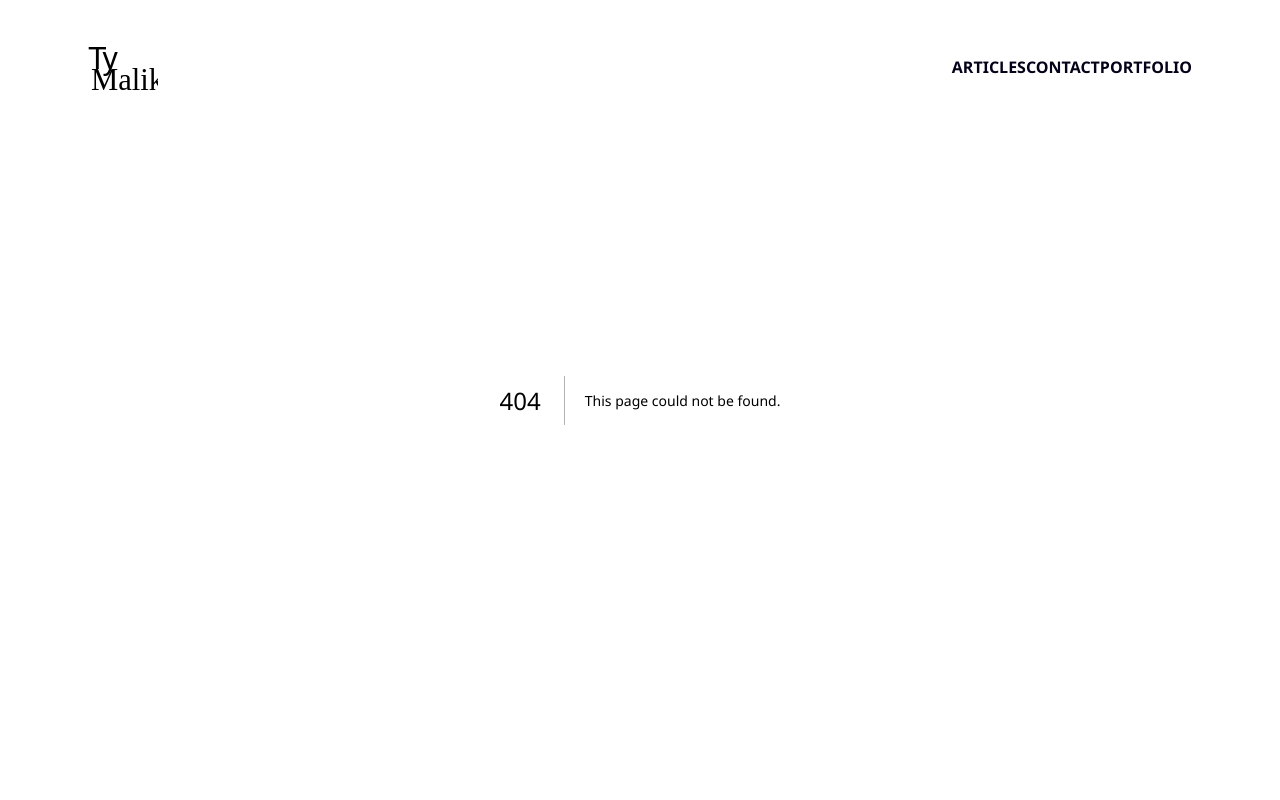
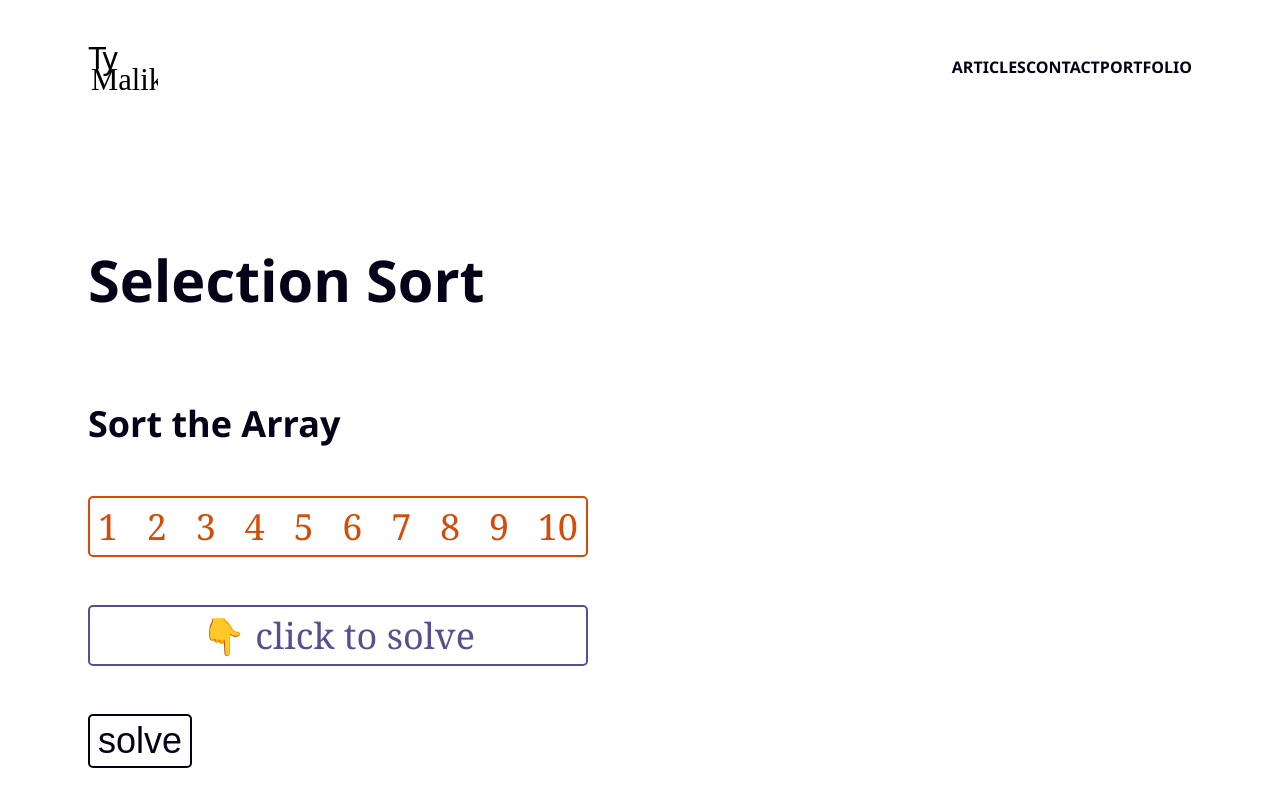
Before and after one commit to permalik/tymalik_primary, a Next.js app: page /foundation/selectionSort in a window 1280 px wide. Before the commit this address had no page. Shown: the top 800 px of the page. Built offline with nearby package versions, Linux system fonts and the light colour scheme.

Commit message:
Complete selection sort foundation page component

```diff
--- a/src/components/Showcase/Showcase.js
+++ b/src/components/Showcase/Showcase.js
@@ -54,7 +54,7 @@ export default function Showcase() {
             <li>Test each side of selection</li>
             <li>Return target value if contained</li>
             <li>Return -1 if target value is absent</li>
-            <li>Best Case: O(1)</li>
+            <li>Best Case: &#937;(1)</li>
             <li>Worst Case: O(log n)</li>
           </ul>
         </ShowcaseCard>
--- a/src/pages/foundation/iterativeBinarySearch.js
+++ b/src/pages/foundation/iterativeBinarySearch.js
@@ -77,7 +77,7 @@ export default function IterativeBinarySearch() {
 
   return (
     <FoundationLayout
-      bestCase='O(1)'
+      bestCase='&#937;(1)'
       editorCode={code}
       description={summary}
       foundationTitle='Iterative Binary Search'
--- a/src/pages/foundation/iterativeLinearSearch.js
+++ b/src/pages/foundation/iterativeLinearSearch.js
@@ -57,14 +57,14 @@ export default function LinearSearch() {
 
   return (
     <FoundationLayout
-      bestCase='O(1)'
+      bestCase='&#937;(1)'
       editorCode={code}
       description={summary}
       foundationTitle='Iterative Linear Search'
       worstCase='O(n)'
     >
       <Head>
-        <title>Foundation | Linear Search</title>
+        <title>Foundation | Iterative Linear Search</title>
         <meta
           name='description'
           content='Algorithm Foundation; Iterative Linear Search'
--- /dev/null
+++ b/src/pages/foundation/selectionSort.js
@@ -0,0 +1,144 @@
+import Head from 'next/head';
+import { useState } from 'react';
+
+import FoundationLayout from '../../components/FoundationLayout';
+
+import SelectionSortStyles from '../../styles/SelectionSort.module.scss';
+
+const orderedParameterRange = Array.apply(0, new Array(10)).map(function (
+  _,
+  i
+) {
+  return i + 1;
+});
+
+const orderedRange = Array.apply(0, new Array(10)).map(function (_, i) {
+  return i + 1;
+});
+
+const shuffledParameterRange = orderedParameterRange.sort(function (a, b) {
+  return Math.random() > 0.5;
+});
+
+const shuffledRange = orderedRange.sort(function (a, b) {
+  return Math.random() > 0.5;
+});
+
+const selectionSort = function (array) {
+  array.forEach((value, index, array) => {
+    const lowestValue = Math.min(...array.slice(index));
+    const lowestIndex = array.indexOf(lowestValue);
+
+    if (array[index] > array[lowestIndex]) {
+      const temporaryValue = array[index];
+      array[index] = array[lowestIndex];
+      array[lowestIndex] = temporaryValue;
+    }
+  });
+  return array;
+};
+
+const sortedArray = selectionSort(shuffledRange);
+
+const summary =
+  'Traverse given selection. Progressively determine the lowest present value. Place such value at beginning of selection. Repeat, continually swapping current lowest value for sequentially unsorted value. Proceed until all values are sorted in ascending order.';
+
+const code = `// Generate array ranging 1-10
+const orderedRange = Array.apply(0,new Array(10)).map(function(_,i){ return i+1 });
+
+// Shuffle the array
+const shuffledRange = orderedRange.sort(function (a, b) {
+  return Math.random() > 0.5;
+});
+
+// Traverse array
+// Progressively swap lowest value with beginning unsorted value
+// Once selection values are successfully sorted in ascending order, return modified array
+const selectionSort = function (array) {
+  const arrayLength = array.length - 1;
+
+  for (let i = 0; i <= arrayLength; i++) {
+    let lowestValue = i;
+
+    for (let n = i; n <= arrayLength; n++) {
+      if (array[n] < array[lowestValue]) {
+        lowestValue = n;
+      }
+    }
+
+    if (array[i] > array[lowestValue]) {
+      let temporaryValue = array[i];
+      array[i] = array[lowestValue];
+      array[lowestValue] = temporaryValue;
+    }
+  }
+  return array;
+};
+
+// Call function
+selectionSort(shuffledRange);
+`;
+
+export default function SelectionSort() {
+  const [renderResult, setRenderResult] = useState(false);
+
+  const toggleState = function () {
+    renderResult === false ? setRenderResult(true) : setRenderResult(false);
+  };
+
+  return (
+    <FoundationLayout
+      bestCase='&#937;(n&#178;)'
+      editorCode={code}
+      description={summary}
+      foundationTitle='Selection Sort'
+      worstCase='O(n&#178;)'
+    >
+      <Head>
+        <title>Foundation | Selection Sort</title>
+        <meta
+          name='description'
+          content='Algorithm Foundation; Selection Sort'
+        />
+        <meta
+          name='keywords'
+          content='software development, foundation, algorithm, sort, Selection Sort'
+        />
+        <link rel='icon' href='/favicon.ico' />
+      </Head>
+      <section>
+        <h2 className={SelectionSortStyles.headingTwo}>Sort the Array</h2>
+        <div className={SelectionSortStyles.demoParameters}>
+          <ul className={SelectionSortStyles.parameterList}>
+            {shuffledParameterRange.map((number, index) => (
+              <li key={index} suppressHydrationWarning>
+                {number}
+              </li>
+            ))}
+          </ul>
+        </div>
+        <div className={SelectionSortStyles.demoResults}>
+          {renderResult ? (
+            <ul className={SelectionSortStyles.resultList}>
+              {sortedArray.map((number, index) => (
+                <li className={SelectionSortStyles.solutionLi} key={index}>
+                  {number}
+                </li>
+              ))}
+            </ul>
+          ) : (
+            <p className={SelectionSortStyles.resultPlaceholder}>
+              👇 click to solve
+            </p>
+          )}
+        </div>
+        <button
+          className={SelectionSortStyles.solveButton}
+          onClick={() => toggleState()}
+        >
+          solve
+        </button>
+      </section>
+    </FoundationLayout>
+  );
+}
--- /dev/null
+++ b/src/styles/SelectionSort.module.scss
@@ -0,0 +1,73 @@
+@import '../styles/variables.scss';
+
+.headingTwo {
+  font-size: clamp(1.6em, 4vw, 2em);
+  font-weight: 600;
+}
+
+.demoParameters,
+.demoResults {
+  background: transparent;
+  border-radius: 5px;
+  font-size: clamp(1.2em, 4.5vw, 2em);
+  padding: 0.25rem 0.5rem;
+  margin: 3rem 0;
+  max-width: 500px;
+}
+
+.demoParameters {
+  border: $orange-accent-color solid 2px;
+  color: $orange-accent-color;
+}
+
+.demoResults {
+  border: $purple-accent-color solid 2px;
+  color: $purple-accent-color;
+}
+
+.parameterList,
+.resultList {
+  align-items: baseline;
+  display: flex;
+  flex-flow: row nowrap;
+  justify-content: space-between;
+}
+
+.parameterList {
+  & > li {
+    list-style: none;
+  }
+}
+
+.resultList {
+  & > li {
+    list-style: none;
+  }
+}
+
+.solutionLi {
+  color: $orange-accent-color;
+}
+
+.resultPlaceholder {
+  margin: auto 0;
+  text-align: center;
+}
+
+.solveButton {
+  background: transparent;
+  border: $purple-900 solid 2px;
+  border-radius: 5px;
+  color: $purple-900;
+  font-size: clamp(1.2em, 4.5vw, 2em);
+  padding: 0.25rem 0.5rem;
+  transition: background linear 0.75s;
+  transition: color linear 0.3s;
+  &:hover {
+    background: $purple-900;
+    color: white;
+    cursor: pointer;
+    transition: background linear 0.75s;
+    transition: color linear 0.3s;
+  }
+}
```
